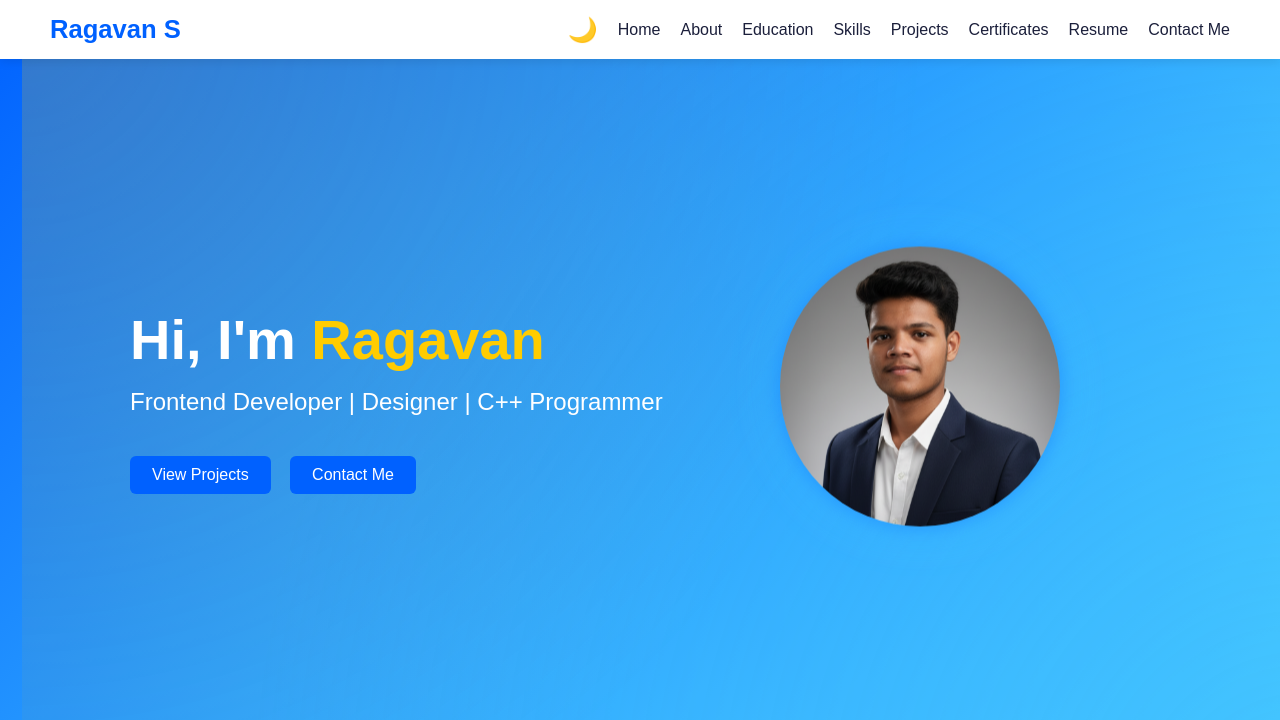
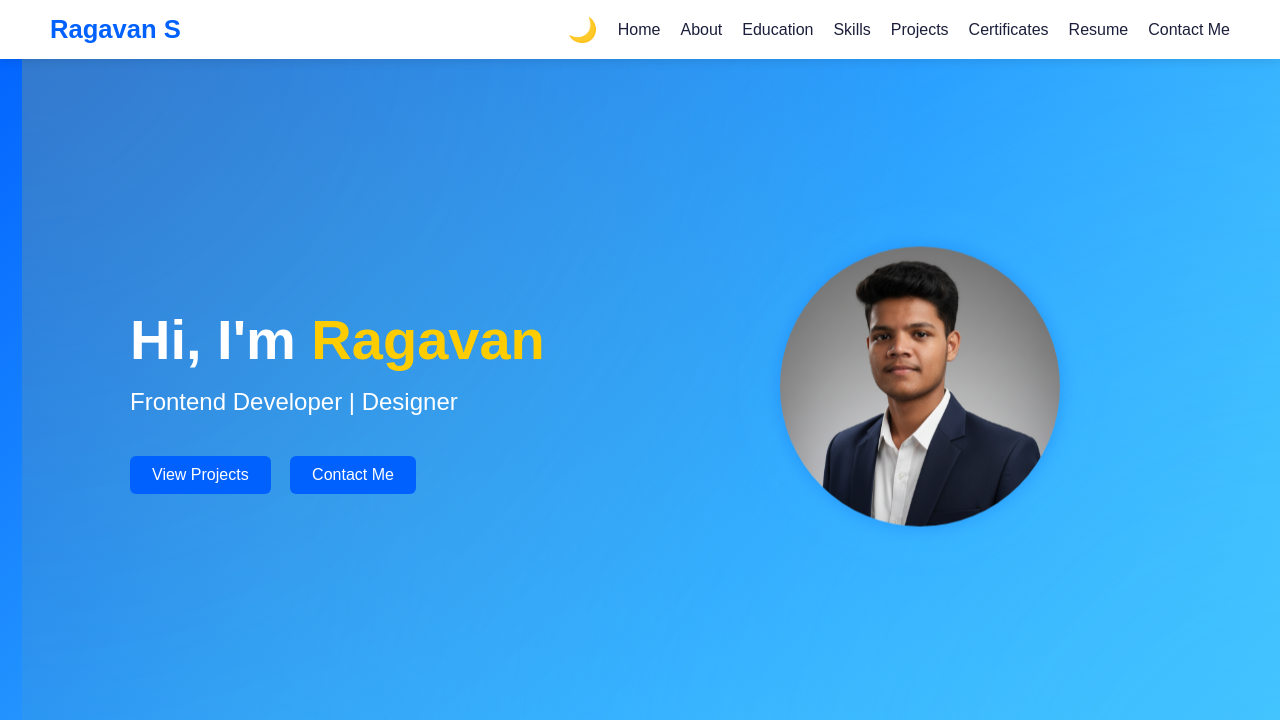
Before and after one commit to Ragavan360/Portfolio, a plain HTML site: page index.html in a window 1280 px wide. Shown: the top 720 px of the page. Drawn offline with nearby package versions, Linux system fonts and the light colour scheme.

Commit message:
Update index.html

```diff
--- a/index.html
+++ b/index.html
@@ -34,7 +34,7 @@
   <div class="home-container">
     <div class="home-text">
       <h1>Hi, I'm <span>Ragavan</span></h1>
-      <h3>Frontend Developer | Designer | C++ Programmer</h3>
+      <h3>Frontend Developer | Designer </h3>
       <a href="#projects" class="btn">View Projects</a>
       <a href="#contact" class="btn">Contact Me</a>
     </div>
```
